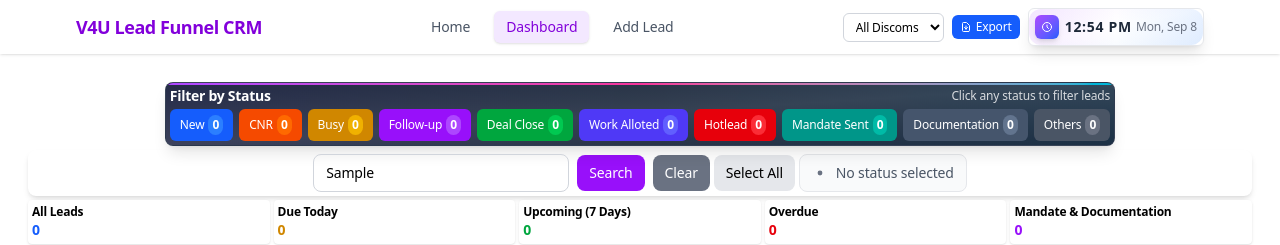
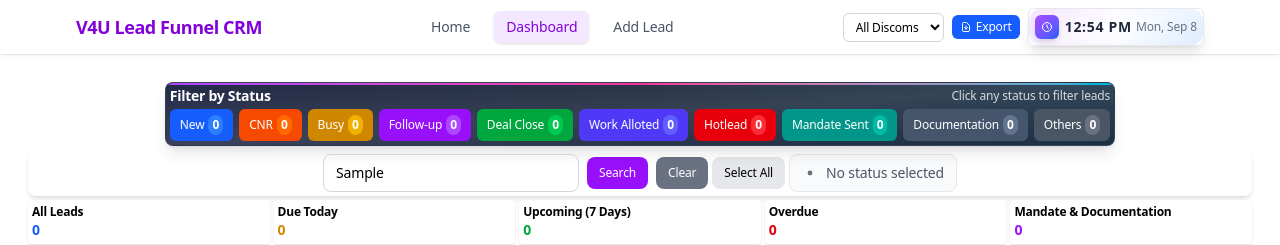
Before and after one commit to Harmitpatel428/Sales-Funnel-CM, a Next.js app: page /dashboard in a window 1280 px wide. Both pictures are taken after typing "Sample" into the empty fields and a click on the button "Search". Shown: the top 245 px of the page. Built offline with nearby package versions, Linux system fonts and the light colour scheme.

Commit message:
Sep 8, 2025, 7:10 PM

```diff
--- a/app/dashboard/page.tsx
+++ b/app/dashboard/page.tsx
@@ -982,7 +982,7 @@ export default function DashboardPage() {
 
             <button
               onClick={handleSearch}
-              className="px-3 py-2 bg-purple-600 text-white rounded-lg hover:bg-purple-700 transition-colors text-sm"
+              className="px-3 py-2 bg-purple-600 text-white rounded-lg hover:bg-purple-700 transition-colors text-xs"
             >
               Search
             </button>
@@ -990,7 +990,7 @@ export default function DashboardPage() {
             {activeFilters.searchTerm && (
               <button
                 onClick={clearSearch}
-                className="px-3 py-2 bg-gray-500 text-white rounded-lg hover:bg-gray-600 transition-colors text-sm"
+                className="px-3 py-2 bg-gray-500 text-white rounded-lg hover:bg-gray-600 transition-colors text-xs"
               >
                 Clear
               </button>
@@ -999,7 +999,7 @@ export default function DashboardPage() {
 
               <button
                 onClick={() => handleSelectAll(!selectAll)}
-                className={`px-3 py-2 text-sm rounded-lg transition-colors ${
+                className={`px-3 py-2 text-xs rounded-lg transition-colors ${
                   selectAll
                     ? 'bg-purple-600 text-white hover:bg-purple-700'
                     : 'bg-gray-200 text-black hover:bg-gray-300'
```
